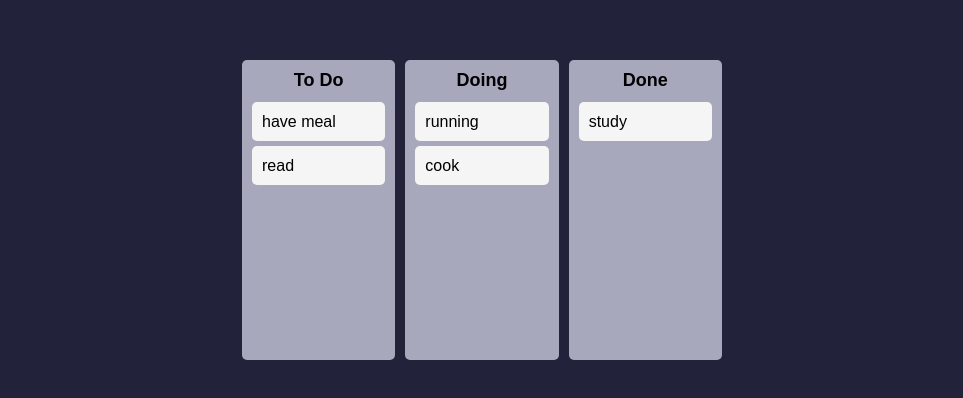
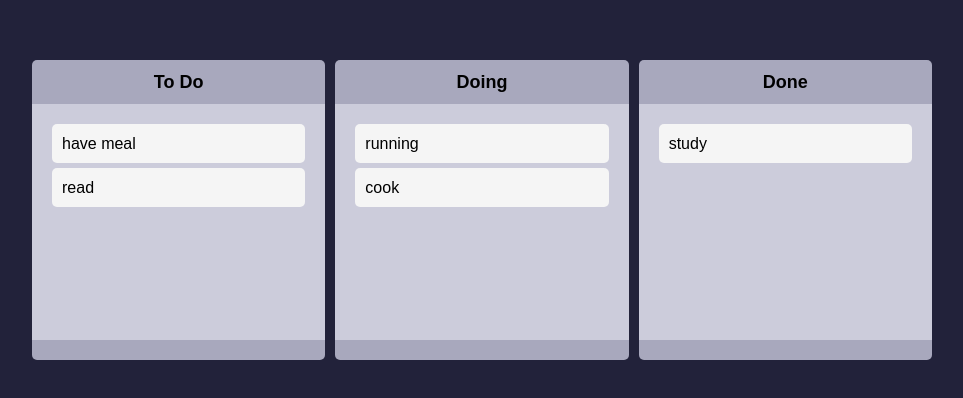
Before and after one commit to 01mccoy/trello-clone, a React (Vite) app: page / in a window 1280 px wide. Shown: the part 190-588 px from the top of the page, without its empty margins (158-1121 px from the left). Built offline with nearby package versions, Linux system fonts and the light colour scheme.

Commit message:
onDrag color change

```diff
--- a/src/App.tsx
+++ b/src/App.tsx
@@ -7,7 +7,7 @@
 
 const Wrapper = styled.div`
   display: flex;
-  max-width: 480px;
+  max-width: 900px;
   width: 100%;
   margin: 0 auto;
   justify-content: center;
--- a/src/components/Board.tsx
+++ b/src/components/Board.tsx
@@ -3,12 +3,14 @@
 import DraggableCard from "./DraggableCard";
 
 const Wrapper = styled.div`
-  width: 300px;
-  padding: 20px 10px;
-  padding-top: 10px;
+  width: 100%;
+  padding: 20px 0px;
+  padding-top: 12px;
   background-color: #a8a8bd;
   border-radius: 5px;
   min-height: 300px;
+  display: flex;
+  flex-direction: column;
 `;
 
 const Title = styled.h2`
@@ -17,6 +19,23 @@
   margin-bottom: 10px;
   font-size: 18px;
 `;
+
+const Area = styled.div<IAreaProps>`
+  background-color: ${(props) =>
+    props.isDraggingOver
+      ? "#e1e1f4"
+      : props.isDraggingFromThis
+      ? "#9a9ae2"
+      : "#ccccdb"};
+  flex-grow: 1;
+  transition: background-color 0.3s ease-in-out;
+  padding: 20px;
+`;
+
+interface IAreaProps {
+  isDraggingFromThis: boolean;
+  isDraggingOver: boolean;
+}
 
 interface IBoardProps {
   toDos: string[];
@@ -28,13 +47,18 @@
     <Wrapper>
       <Title>{boardId}</Title>
       <Droppable droppableId={boardId}>
-        {(provided) => (
-          <div ref={provided.innerRef} {...provided.droppableProps}>
+        {(provided, snapshot) => (
+          <Area
+            isDraggingOver={snapshot.isDraggingOver}
+            isDraggingFromThis={Boolean(snapshot.draggingFromThisWith)}
+            ref={provided.innerRef}
+            {...provided.droppableProps}
+          >
             {toDos.map((toDo, index) => (
               <DraggableCard key={toDo} index={index} toDo={toDo} />
             ))}
             {provided.placeholder}
-          </div>
+          </Area>
         )}
       </Droppable>
     </Wrapper>
```
